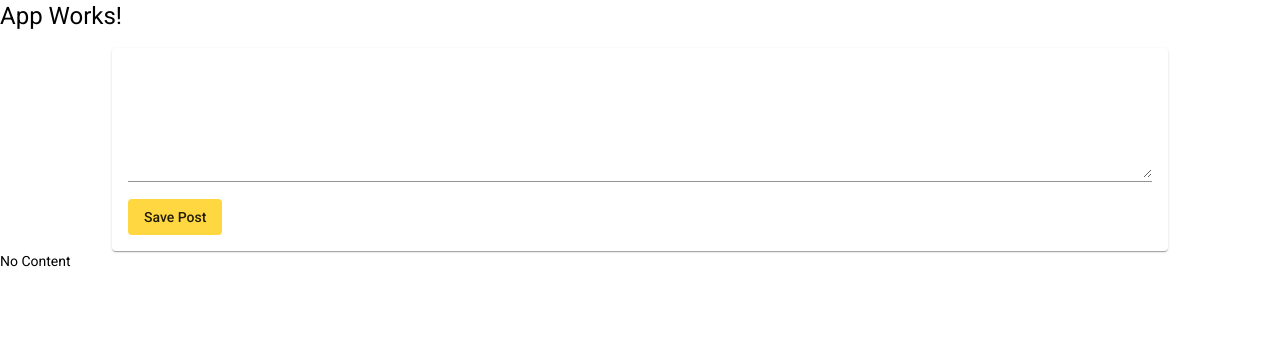
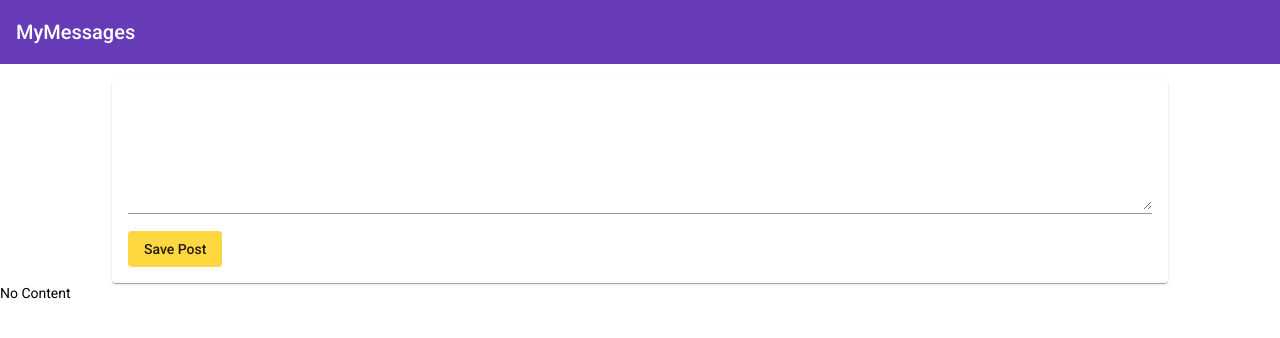
Before and after one commit to Maen22/PostsPsH, an Angular app: page / in a window 1280 px wide. Shown: the top 338 px of the page. Built offline with nearby package versions, Linux system fonts and the light colour scheme.

Commit message:
added toolbar.

```diff
--- a/src/app/app.component.css
+++ b/src/app/app.component.css
@@ -0,0 +1,3 @@
+main {
+  margin-top: 1rem;
+}
--- a/src/app/app.component.html
+++ b/src/app/app.component.html
@@ -1,2 +1,4 @@
-<h1>App Works!</h1>
-<app-post-create></app-post-create>
+<app-header></app-header>
+<main>
+  <app-post-create></app-post-create>
+</main>
--- a/src/app/header/header.component.html
+++ b/src/app/header/header.component.html
@@ -1 +1 @@
-<p>header works!</p>
+<mat-toolbar color="primary">MyMessages</mat-toolbar>
--- /dev/null
+++ b/src/app/posts/post-list/post-list.component.html
@@ -0,0 +1 @@
+<p>post-list works!</p>
--- /dev/null
+++ b/src/app/posts/post-list/post-list.component.ts
@@ -0,0 +1,15 @@
+import { Component, OnInit } from '@angular/core';
+
+@Component({
+  selector: 'app-post-list',
+  templateUrl: './post-list.component.html',
+  styleUrls: ['./post-list.component.css']
+})
+export class PostListComponent implements OnInit {
+
+  constructor() { }
+
+  ngOnInit(): void {
+  }
+
+}
```
Also changed, not shown: src/app/app.module.ts (+6 -2 lines), src/app/posts/post-list/post-list.component.css (added), 1 other file (tests, documents, lock files or other folders).
